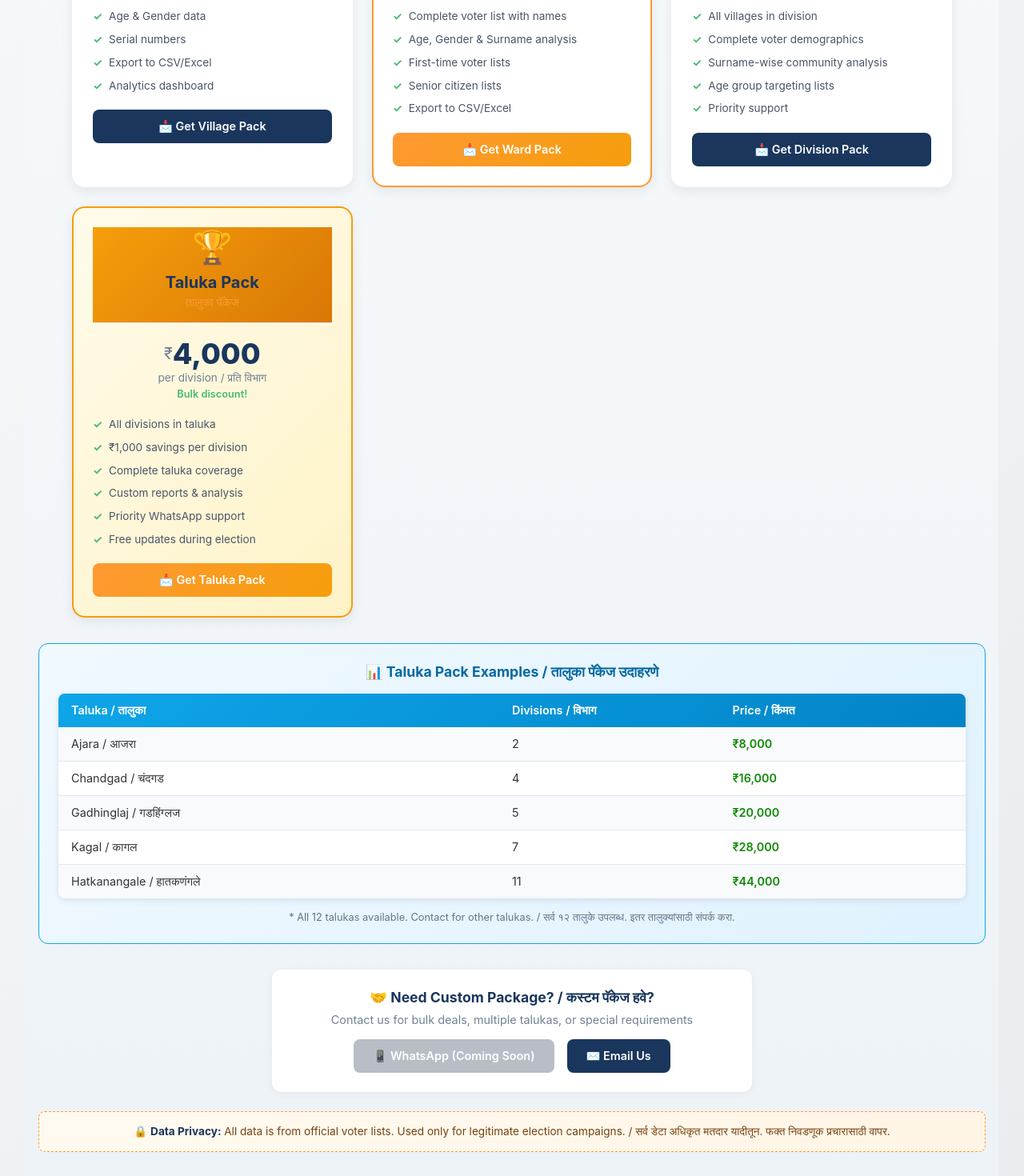
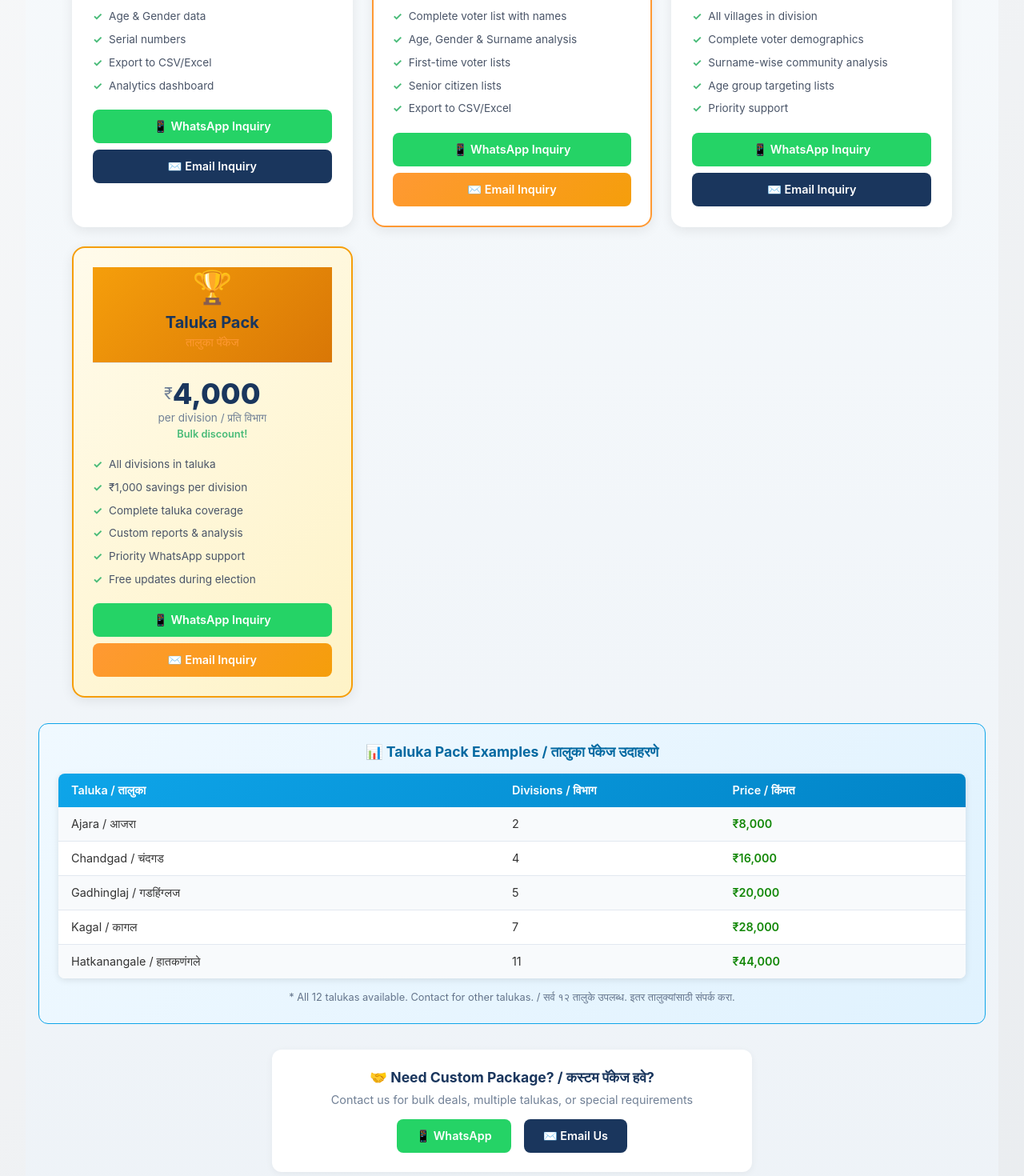
Before and after one commit to dspatil/kop-zp-ps-elections-2026, a Next.js app: page /pricing in a window 1280 px wide. Shown: the part 560-2030 px from the top of the page at 80% size. Built offline with nearby package versions, Linux system fonts and the light colour scheme.

Commit message:
Add WhatsApp contact integration to pricing page packages

```diff
--- a/app/pricing/page.tsx
+++ b/app/pricing/page.tsx
@@ -40,12 +40,23 @@ export default function PricingPage() {
               <li>Export to CSV/Excel</li>
               <li>Analytics dashboard</li>
             </ul>
+            <div style={{ display: 'flex', gap: '0.5rem', flexDirection: 'column' }}>
+              <a
+                href="https://wa.me/919021284186?text=Hi%2C%0A%0AI'm interested in the Village Pack.%0A%0AVillage(s): %0ADivision: %0AContact Number: "
+                target="_blank"
+                rel="noopener noreferrer"
+                className={`${styles.pricingCardCta} ${styles.pricingCardCtaSecondary}`}
+                style={{ background: '#25D366' }}
+              >
+                📱 WhatsApp Inquiry
+              </a>
               <a
                 href="mailto:inbox.dpatil@gmail.com?subject=Village Pack Inquiry&body=Hi,%0D%0A%0D%0AI am interested in the Village Pack.%0D%0A%0D%0AVillage(s): %0D%0ADivision: %0D%0AContact Number: "
                 className={`${styles.pricingCardCta} ${styles.pricingCardCtaSecondary}`}
               >
-              📩 Get Village Pack
+                ✉️ Email Inquiry
               </a>
+            </div>
           </div>
 
           {/* Ward Pack - Popular */}
@@ -69,12 +80,23 @@ export default function PricingPage() {
               <li>Senior citizen lists</li>
               <li>Export to CSV/Excel</li>
             </ul>
+            <div style={{ display: 'flex', gap: '0.5rem', flexDirection: 'column' }}>
+              <a
+                href="https://wa.me/919021284186?text=Hi%2C%0A%0AI'm interested in the Ward Pack.%0A%0AWard/Gan: %0ADivision: %0AContact Number: "
+                target="_blank"
+                rel="noopener noreferrer"
+                className={`${styles.pricingCardCta} ${styles.pricingCardCtaPrimary}`}
+                style={{ background: '#25D366' }}
+              >
+                📱 WhatsApp Inquiry
+              </a>
               <a
                 href="mailto:inbox.dpatil@gmail.com?subject=Ward Pack Inquiry&body=Hi,%0D%0A%0D%0AI am interested in the Ward Pack.%0D%0A%0D%0AWard/Gan: %0D%0ADivision: %0D%0AContact Number: "
                 className={`${styles.pricingCardCta} ${styles.pricingCardCtaPrimary}`}
               >
-              📩 Get Ward Pack
+                ✉️ Email Inquiry
               </a>
+            </div>
           </div>
 
           {/* Division Pack */}
@@ -98,12 +120,23 @@ export default function PricingPage() {
               <li>Age group targeting lists</li>
               <li>Priority support</li>
             </ul>
+            <div style={{ display: 'flex', gap: '0.5rem', flexDirection: 'column' }}>
+              <a
+                href="https://wa.me/919021284186?text=Hi%2C%0A%0AI'm interested in the Division Pack.%0A%0ADivision Number: %0AContact Number: "
+                target="_blank"
+                rel="noopener noreferrer"
+                className={`${styles.pricingCardCta} ${styles.pricingCardCtaSecondary}`}
+                style={{ background: '#25D366' }}
+              >
+                📱 WhatsApp Inquiry
+              </a>
               <a
                 href="mailto:inbox.dpatil@gmail.com?subject=Division Pack Inquiry&body=Hi,%0D%0A%0D%0AI am interested in the Division Pack.%0D%0A%0D%0ADivision Number: %0D%0AContact Number: "
                 className={`${styles.pricingCardCta} ${styles.pricingCardCtaSecondary}`}
               >
-              📩 Get Division Pack
+                ✉️ Email Inquiry
               </a>
+            </div>
           </div>
 
           {/* Taluka Pack */}
@@ -127,12 +160,23 @@ export default function PricingPage() {
               <li>Priority WhatsApp support</li>
               <li>Free updates during election</li>
             </ul>
+            <div style={{ display: 'flex', gap: '0.5rem', flexDirection: 'column' }}>
+              <a
+                href="https://wa.me/919021284186?text=Hi%2C%0A%0AI'm interested in the Taluka Pack.%0A%0ATaluka Name: %0AContact Number: "
+                target="_blank"
+                rel="noopener noreferrer"
+                className={`${styles.pricingCardCta} ${styles.pricingCardCtaPrimary}`}
+                style={{ background: '#25D366' }}
+              >
+                📱 WhatsApp Inquiry
+              </a>
               <a
                 href="mailto:inbox.dpatil@gmail.com?subject=Taluka Pack Inquiry&body=Hi,%0D%0A%0D%0AI am interested in the Taluka Pack.%0D%0A%0D%0ATaluka Name: %0D%0AContact Number: "
                 className={`${styles.pricingCardCta} ${styles.pricingCardCtaPrimary}`}
               >
-              📩 Get Taluka Pack
+                ✉️ Email Inquiry
               </a>
+            </div>
           </div>
         </div>
 
@@ -181,9 +225,14 @@ export default function PricingPage() {
           <h3>🤝 Need Custom Package? / कस्टम पॅकेज हवे?</h3>
           <p>Contact us for bulk deals, multiple talukas, or special requirements</p>
           <div className={styles.pricingContactButtons}>
-            <span className={styles.pricingWhatsAppDisabled}>
-              📱 WhatsApp (Coming Soon)
-            </span>
+            <a
+              href="https://wa.me/919021284186?text=Hi%2C%20I%27d%20like%20to%20inquire%20about%20custom%20packages%20for%20Kolhapur%20Elections"
+              target="_blank"
+              rel="noopener noreferrer"
+              className={styles.pricingWhatsApp}
+            >
+              📱 WhatsApp
+            </a>
             <a
               href="mailto:inbox.dpatil@gmail.com?subject=Custom Package Inquiry - Kolhapur Elections"
               className={styles.pricingEmail}
```
Lines whose indentation alone changed are shown as unchanged.
